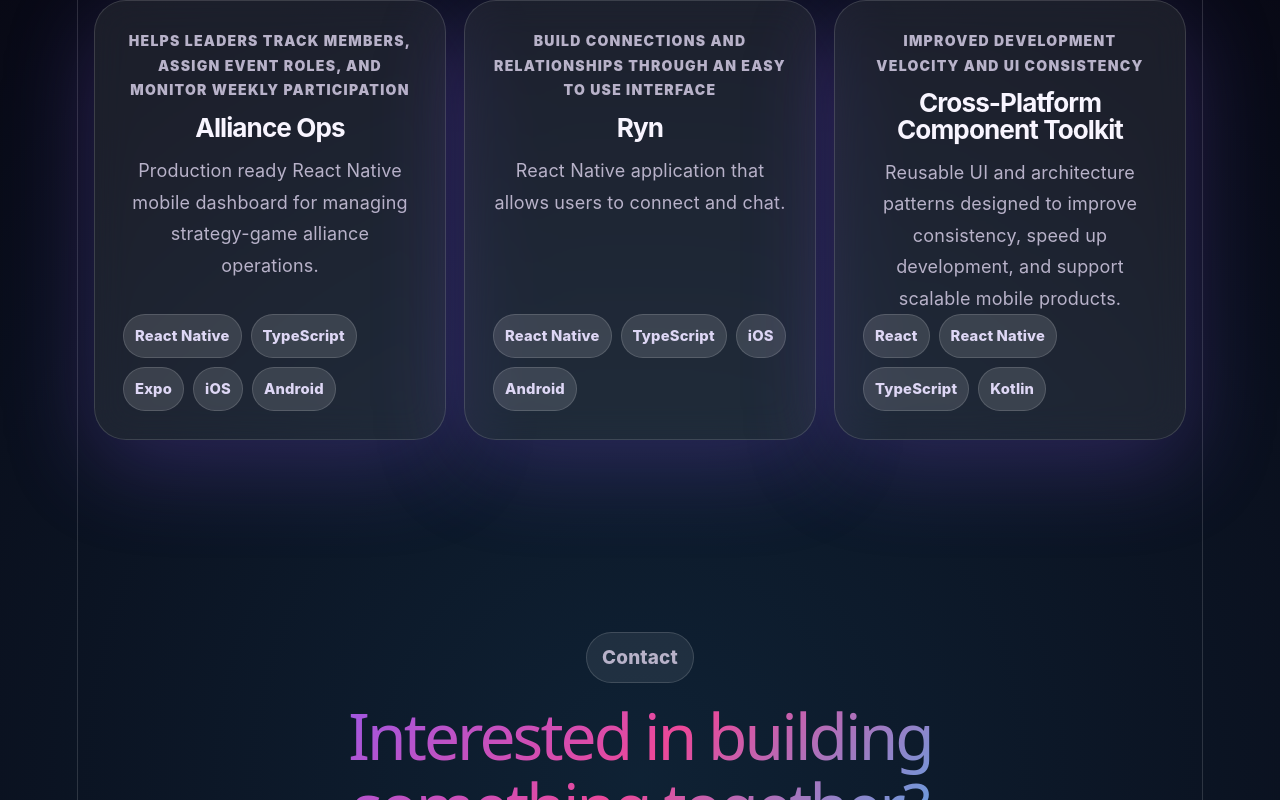
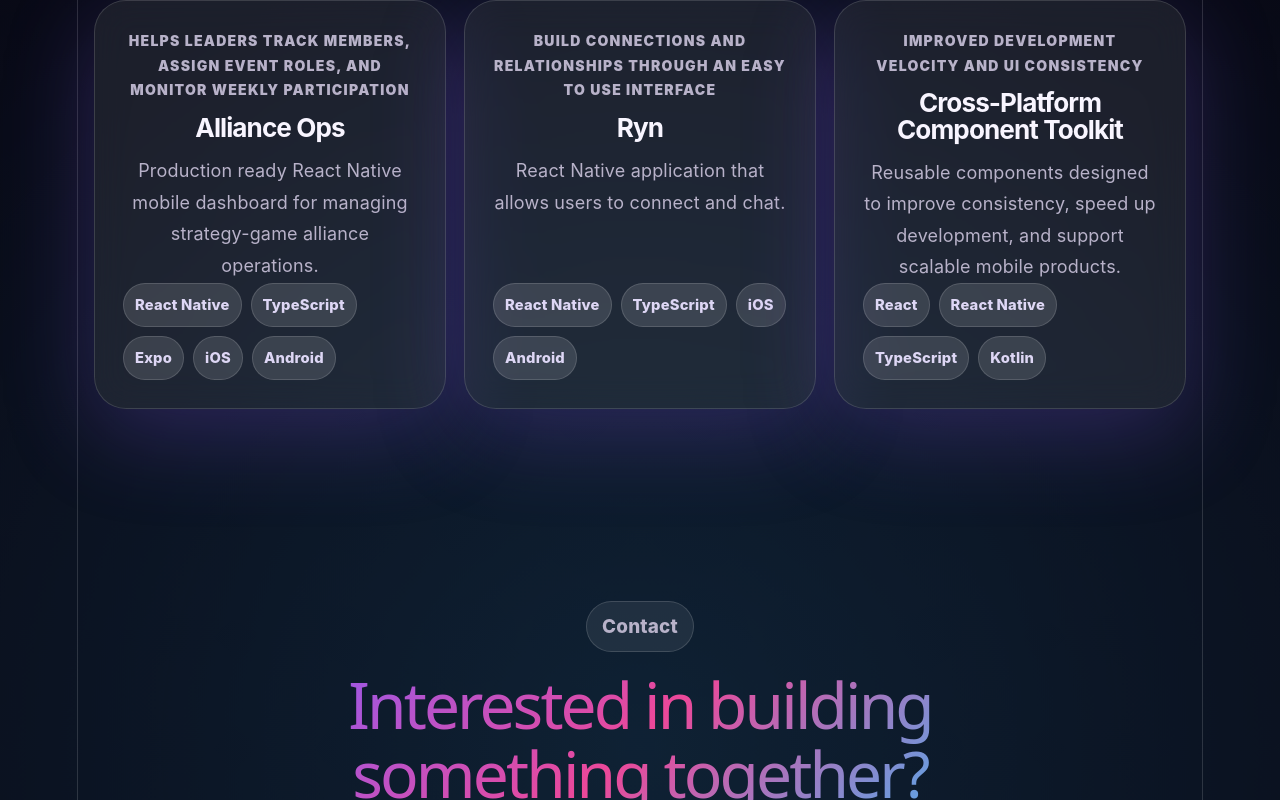
Before and after one commit to ryankoch13/reactjs-vite-portfolio, a React (Vite) app in the folder portfolio/: page / in a window 1280 px wide. Shown: the part 2255-3055 px from the top of the page. Built offline with nearby package versions, Linux system fonts and the light colour scheme.

Commit message:
chore: update project discriptions for better UX / UI
Signed-off-by: ryankoch13 <ryan.koch13@gmail.com>

```diff
--- a/portfolio/src/App.jsx
+++ b/portfolio/src/App.jsx
@@ -44,7 +44,7 @@ const projects = [
   {
     title: "Cross-Platform Component Toolkit",
     description:
-      "Reusable UI and architecture patterns designed to improve consistency, speed up development, and support scalable mobile products.",
+      "Reusable components designed to improve consistency, speed up development, and support scalable mobile products.",
     impact: "Improved development velocity and UI consistency",
     tech: ["React", "React Native", "TypeScript", "Kotlin"],
   },
```
